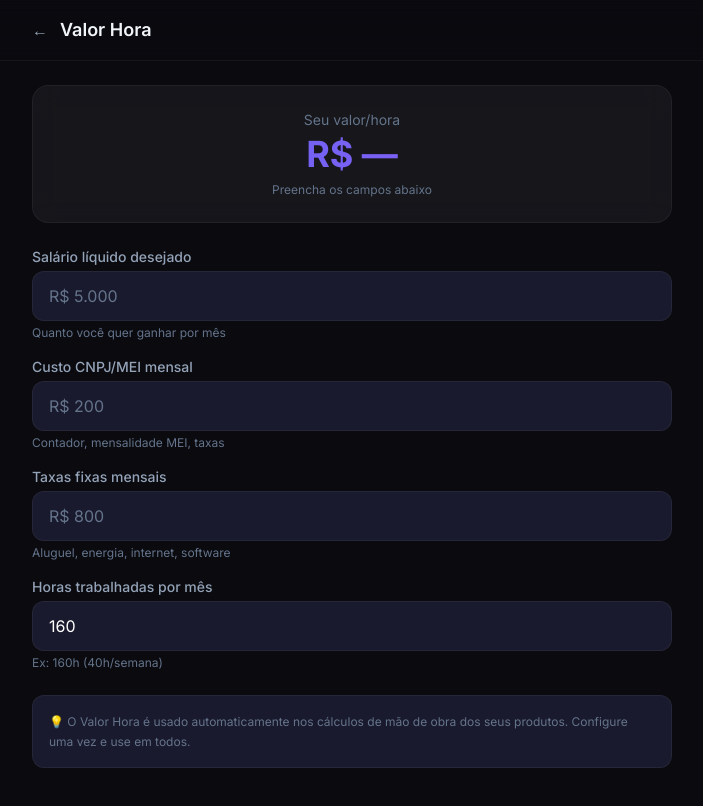
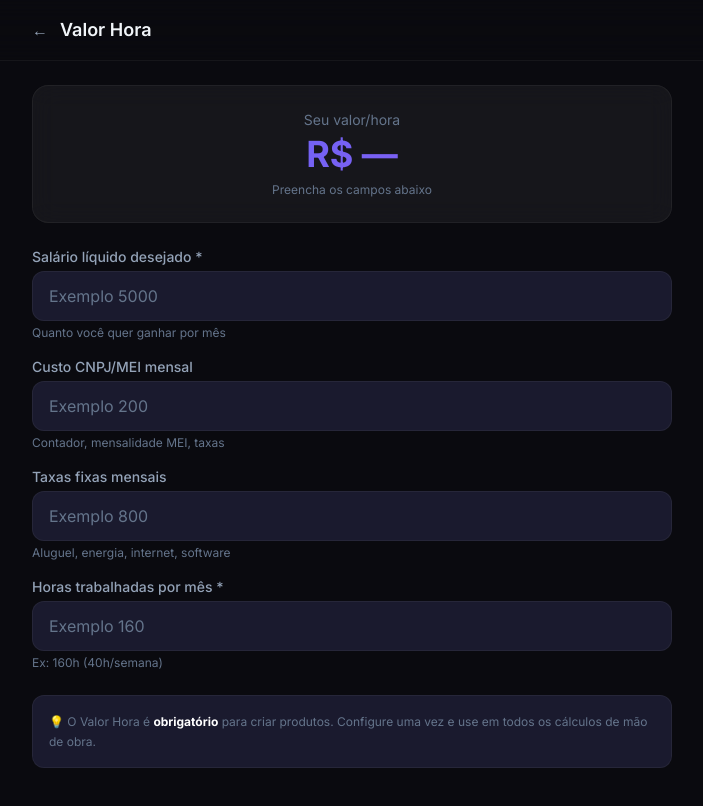
Before and after one commit to JonesGit4/meucusto, a Next.js app: page /valor-hora in a window 1280 px wide. Shown: the top 806 px of the page, without its empty margins (288-991 px from the left). Built offline with nearby package versions, Linux system fonts and the light colour scheme.

Commit message:
v1.6: Valor Hora obrigatório + indicador Salvo + placeholders Exemplo + botão + inline + ImageUploader compacto

```diff
--- a/app/page.tsx
+++ b/app/page.tsx
@@ -8,26 +8,18 @@ import { BottomNav } from "@/components/BottomNav";
 import Link from "next/link";
 import { useMemo } from "react";
 import {
-  custoTotalDireto,
-  margemLiquida,
-  classificarProduto,
-  tempoTotalMinutos,
+  custoTotalDireto, margemLiquida, classificarProduto, tempoTotalMinutos,
 } from "@/lib/calculos";
-import Decimal from "decimal.js";
 
 export default function Home() {
   const { db, loaded } = useLocalDB();
   const produtos = useMemo(() => db.produtos.filter((p) => !p.deletedAt), [db.produtos]);
+  const temValorHora = !!db.valorHora;
 
   const produtosComMetricas = useMemo(
     () =>
       produtos.map((p) => {
-        const custo = custoTotalDireto(
-          p.insumos,
-          db.valorHora ?? undefined,
-          p.tempoTrabalho,
-          p.equipamentos
-        );
+        const custo = custoTotalDireto(p.insumos, db.valorHora ?? undefined, p.tempoTrabalho, p.equipamentos);
         const preco = p.precoVenda ?? p.precoSugerido ?? 0;
         const { margem } = margemLiquida(preco, custo);
         const mins = tempoTotalMinutos(p.tempoTrabalho, p.equipamentos);
@@ -37,10 +29,7 @@ export default function Home() {
     [produtos, db.valorHora]
   );
 
-  const sorted = useMemo(
-    () => [...produtosComMetricas].sort((a, b) => b.margem.toNumber() - a.margem.toNumber()),
-    [produtosComMetricas]
-  );
+  const sorted = useMemo(() => [...produtosComMetricas].sort((a, b) => b.margem.toNumber() - a.margem.toNumber()), [produtosComMetricas]);
 
   if (!loaded) {
     return (
@@ -55,13 +44,30 @@ export default function Home() {
       <header className="sticky top-0 z-10 bg-[var(--color-bg-primary)]/80 backdrop-blur-lg border-b border-[var(--color-border-subtle)]">
         <div className="max-w-4xl mx-auto px-4 py-4 flex items-center justify-between">
           <h1 className="text-xl font-bold"><span className="gradient-text">Meu Custo</span></h1>
+          {temValorHora ? (
             <Link href="/produtos/novo" className="gradient-bg text-white px-4 py-2 rounded-xl text-sm font-medium hover:opacity-90">+ Novo</Link>
+          ) : (
+            <Link href="/valor-hora" className="bg-[var(--color-warning)]/20 text-[var(--color-warning)] border border-[var(--color-warning)]/30 px-4 py-2 rounded-xl text-sm font-medium hover:bg-[var(--color-warning)]/30 transition-colors">
+              ⚡ Configurar Valor Hora
+            </Link>
+          )}
         </div>
       </header>
 
       <main className="max-w-4xl mx-auto px-4 py-6 space-y-6">
         <ValorHoraCard valorHora={db.valorHora} />
 
+        {!temValorHora && (
+          <div className="glass rounded-2xl p-6 text-center space-y-3">
+            <p className="text-[var(--color-text-secondary)]">Configure seu <strong className="text-white">Valor Hora</strong> para começar</p>
+            <p className="text-sm text-[var(--color-text-muted)]">Isso é necessário para calcular a mão de obra nos seus produtos</p>
+            <Link href="/valor-hora" className="gradient-bg text-white px-6 py-3 rounded-xl text-sm font-medium inline-block hover:opacity-90">
+              Configurar Agora
+            </Link>
+          </div>
+        )}
+
+        {temValorHora && (
           <section>
             <h2 className="text-sm font-medium text-[var(--color-text-secondary)] uppercase tracking-wider mb-4">Seus Produtos</h2>
             {sorted.length === 0 ? (
@@ -74,6 +80,7 @@ export default function Home() {
               </div>
             )}
           </section>
+        )}
       </main>
       <BottomNav />
     </div>
--- a/app/valor-hora/page.tsx
+++ b/app/valor-hora/page.tsx
@@ -14,7 +14,8 @@ export default function ValorHoraPage() {
   const [salario, setSalario] = useState("");
   const [custoCnpj, setCustoCnpj] = useState("");
   const [taxasFixas, setTaxasFixas] = useState("");
-  const [horasMes, setHorasMes] = useState("160");
+  const [horasMes, setHorasMes] = useState("");
+  const [saved, setSaved] = useState(false);
 
   useEffect(() => {
     if (db.valorHora) {
@@ -22,17 +23,13 @@ export default function ValorHoraPage() {
       setCustoCnpj(String(db.valorHora.custoCnpj));
       setTaxasFixas(String(db.valorHora.taxasFixas));
       setHorasMes(String(db.valorHora.horasMes));
+      setSaved(true);
     }
   }, [db.valorHora]);
 
   const vh: ValorHora | null =
     salario && horasMes
-      ? {
-          salario: Number(salario) || 0,
-          custoCnpj: Number(custoCnpj) || 0,
-          taxasFixas: Number(taxasFixas) || 0,
-          horasMes: Number(horasMes) || 1,
-        }
+      ? { salario: Number(salario) || 0, custoCnpj: Number(custoCnpj) || 0, taxasFixas: Number(taxasFixas) || 0, horasMes: Number(horasMes) || 1 }
       : null;
 
   const valorHoraCalculado = vh ? calcularValorHora(vh) : null;
@@ -40,16 +37,17 @@ export default function ValorHoraPage() {
   const handleSave = () => {
     if (!vh || vh.salario <= 0 || vh.horasMes <= 0) return;
     saveValorHora(vh);
+    setSaved(true);
   };
 
   const allFilled = salario && horasMes && Number(salario) > 0 && Number(horasMes) > 0;
-  const hasChanged =
-    !db.valorHora ||
+  const hasChanged = !db.valorHora ||
     db.valorHora.salario !== Number(salario) ||
     db.valorHora.custoCnpj !== Number(custoCnpj) ||
     db.valorHora.taxasFixas !== Number(taxasFixas) ||
     db.valorHora.horasMes !== Number(horasMes);
 
+  // Autosave com debounce
   useEffect(() => {
     if (allFilled && hasChanged) {
       const timer = setTimeout(handleSave, 500);
@@ -59,14 +57,18 @@ export default function ValorHoraPage() {
 
   if (!loaded) return null;
 
+  const inputClass = "w-full bg-[var(--color-bg-card)] border border-[var(--color-border-subtle)] rounded-xl px-4 py-3 text-white placeholder-[var(--color-text-muted)] focus:outline-none focus:border-[var(--color-border-active)] transition-colors";
+
   return (
     <div className="min-h-screen bg-[var(--color-bg-primary)] pb-24">
       <header className="sticky top-0 z-10 bg-[var(--color-bg-primary)]/80 backdrop-blur-lg border-b border-[var(--color-border-subtle)]">
         <div className="max-w-2xl mx-auto px-4 py-4 flex items-center gap-3">
-          <Link href="/" className="text-[var(--color-text-secondary)] hover:text-white transition-colors">
-            ←
-          </Link>
+          <Link href="/" className="text-[var(--color-text-secondary)] hover:text-white transition-colors">←</Link>
           <h1 className="text-lg font-semibold">Valor Hora</h1>
+          {saved && <span className="text-xs text-[var(--color-success)] ml-auto flex items-center gap-1">
+            <svg width="12" height="12" viewBox="0 0 24 24" fill="none" stroke="currentColor" strokeWidth="2.5"><path d="M5 13l4 4L19 7" strokeLinecap="round" strokeLinejoin="round"/></svg>
+            Salvo
+          </span>}
         </div>
       </header>
 
@@ -78,47 +80,49 @@ export default function ValorHoraPage() {
             {valorHoraCalculado ? formatBRL(valorHoraCalculado) : "R$ —"}
           </p>
           <p className="text-xs text-[var(--color-text-muted)] mt-2">
-            {db.valorHora ? "Salvo automaticamente" : "Preencha os campos abaixo"}
+            {saved ? "✅ Salvo automaticamente" : "Preencha os campos abaixo"}
           </p>
         </div>
 
         {/* Form */}
         <div className="space-y-4">
-          <Field
-            label="Salário líquido desejado"
-            value={salario}
-            onChange={setSalario}
-            placeholder="R$ 5.000"
-            hint="Quanto você quer ganhar por mês"
-          />
-          <Field
-            label="Custo CNPJ/MEI mensal"
-            value={custoCnpj}
-            onChange={setCustoCnpj}
-            placeholder="R$ 200"
-            hint="Contador, mensalidade MEI, taxas"
-          />
-          <Field
-            label="Taxas fixas mensais"
-            value={taxasFixas}
-            onChange={setTaxasFixas}
-            placeholder="R$ 800"
-            hint="Aluguel, energia, internet, software"
-          />
-          <Field
-            label="Horas trabalhadas por mês"
-            value={horasMes}
-            onChange={setHorasMes}
-            placeholder="160"
-            hint="Ex: 160h (40h/semana)"
-          />
+          <div>
+            <label className="block text-sm font-medium text-[var(--color-text-secondary)] mb-1">Salário líquido desejado *</label>
+            <input type="text" inputMode="decimal" value={salario}
+              onChange={(e) => { setSalario(e.target.value); setSaved(false); }}
+              placeholder="Exemplo 5000"
+              className={inputClass} />
+            <p className="text-xs text-[var(--color-text-muted)] mt-1">Quanto você quer ganhar por mês</p>
+          </div>
+          <div>
+            <label className="block text-sm font-medium text-[var(--color-text-secondary)] mb-1">Custo CNPJ/MEI mensal</label>
+            <input type="text" inputMode="decimal" value={custoCnpj}
+              onChange={(e) => { setCustoCnpj(e.target.value); setSaved(false); }}
+              placeholder="Exemplo 200"
+              className={inputClass} />
+            <p className="text-xs text-[var(--color-text-muted)] mt-1">Contador, mensalidade MEI, taxas</p>
+          </div>
+          <div>
+            <label className="block text-sm font-medium text-[var(--color-text-secondary)] mb-1">Taxas fixas mensais</label>
+            <input type="text" inputMode="decimal" value={taxasFixas}
+              onChange={(e) => { setTaxasFixas(e.target.value); setSaved(false); }}
+              placeholder="Exemplo 800"
+              className={inputClass} />
+            <p className="text-xs text-[var(--color-text-muted)] mt-1">Aluguel, energia, internet, software</p>
+          </div>
+          <div>
+            <label className="block text-sm font-medium text-[var(--color-text-secondary)] mb-1">Horas trabalhadas por mês *</label>
+            <input type="text" inputMode="numeric" value={horasMes}
+              onChange={(e) => { setHorasMes(e.target.value); setSaved(false); }}
+              placeholder="Exemplo 160"
+              className={inputClass} />
+            <p className="text-xs text-[var(--color-text-muted)] mt-1">Ex: 160h (40h/semana)</p>
+          </div>
         </div>
 
-        {/* Info */}
         <div className="bg-[var(--color-bg-card)] border border-[var(--color-border-subtle)] rounded-xl p-4">
           <p className="text-xs text-[var(--color-text-muted)] leading-relaxed">
-            💡 O Valor Hora é usado automaticamente nos cálculos de mão de obra dos seus
-            produtos. Configure uma vez e use em todos.
+            💡 O Valor Hora é <strong className="text-white">obrigatório</strong> para criar produtos. Configure uma vez e use em todos os cálculos de mão de obra.
           </p>
         </div>
       </main>
@@ -127,34 +131,3 @@ export default function ValorHoraPage() {
     </div>
   );
 }
-
-function Field({
-  label,
-  value,
-  onChange,
-  placeholder,
-  hint,
-}: {
-  label: string;
-  value: string;
-  onChange: (v: string) => void;
-  placeholder: string;
-  hint: string;
-}) {
-  return (
-    <div>
-      <label className="block text-sm font-medium text-[var(--color-text-secondary)] mb-1">
-        {label}
-      </label>
-      <input
-        type="number"
-        inputMode="decimal"
-        value={value}
-        onChange={(e) => onChange(e.target.value)}
-        placeholder={placeholder}
-        className="w-full bg-[var(--color-bg-card)] border border-[var(--color-border-subtle)] rounded-xl px-4 py-3 text-white placeholder-[var(--color-text-muted)] focus:outline-none focus:border-[var(--color-border-active)] transition-colors"
-      />
-      <p className="text-xs text-[var(--color-text-muted)] mt-1">{hint}</p>
-    </div>
-  );
-}
--- a/components/InsumoRow.tsx
+++ b/components/InsumoRow.tsx
@@ -86,7 +86,7 @@ export function InsumoRow({ insumo, onChange, onRemove, canRemove, readonly }: P
                 }
               }}
               readOnly={readonly}
-              placeholder="0"
+              placeholder={mostraArea ? "Exemplo 50" : "Exemplo 1"}
               className={inputClass} />
           </div>
 
@@ -101,7 +101,7 @@ export function InsumoRow({ insumo, onChange, onRemove, canRemove, readonly }: P
                   onChange({ largura: toNum(e.target.value) || undefined });
                 }}
                 readOnly={readonly}
-                placeholder="0"
+                placeholder="Exemplo 30"
                 className={inputClass} />
             </div>
           )}
@@ -133,13 +133,13 @@ export function InsumoRow({ insumo, onChange, onRemove, canRemove, readonly }: P
                 <label className="block text-[10px] text-[var(--color-text-muted)] mb-1">Qtd no pacote</label>
                 <input type="text" inputMode="decimal" value={qtdPacoteStr}
                   onChange={(e) => { if (readonly) return; setQtdPacoteStr(e.target.value); onChange({ quantidadePacote: toNum(e.target.value) }); }}
-                  readOnly={readonly} placeholder="50" className={inputClass} />
+                  readOnly={readonly} placeholder="Exemplo 50" className={inputClass} />
               </div>
               <div>
                 <label className="block text-[10px] text-[var(--color-text-muted)] mb-1">Valor pago (R$)</label>
                 <input type="text" inputMode="decimal" value={valorPacoteStr}
                   onChange={(e) => { if (readonly) return; setValorPacoteStr(e.target.value); onChange({ valorPacote: toNum(e.target.value) }); }}
-                  readOnly={readonly} placeholder="45" className={inputClass} />
+                  readOnly={readonly} placeholder="Exemplo 45" className={inputClass} />
               </div>
               {insumo.quantidadePacote > 0 && insumo.valorPacote > 0 && (
                 <div className="col-span-2"><p className="text-[10px] text-[var(--color-accent-start)]">= {formatBRL(insumo.valorPacote / insumo.quantidadePacote)}/{insumo.unidade}</p></div>
@@ -150,7 +150,7 @@ export function InsumoRow({ insumo, onChange, onRemove, canRemove, readonly }: P
               <label className="block text-[10px] text-[var(--color-text-muted)] mb-1">Custo por unidade (R$)</label>
               <input type="text" inputMode="decimal" value={custoStr}
                 onChange={(e) => { if (readonly) return; setCustoStr(e.target.value); onChange({ custoUnitario: toNum(e.target.value) }); }}
-                readOnly={readonly} placeholder="0,80"
+                readOnly={readonly} placeholder="Exemplo 0,80"
                 className={`${inputClass} w-40`} />
             </div>
           )}
```
Also changed, not shown: app/produtos/novo/page.tsx (+18 -2 lines), components/ImageUploader.tsx (+31 -114 lines). Lines whose indentation alone changed are shown as unchanged.
